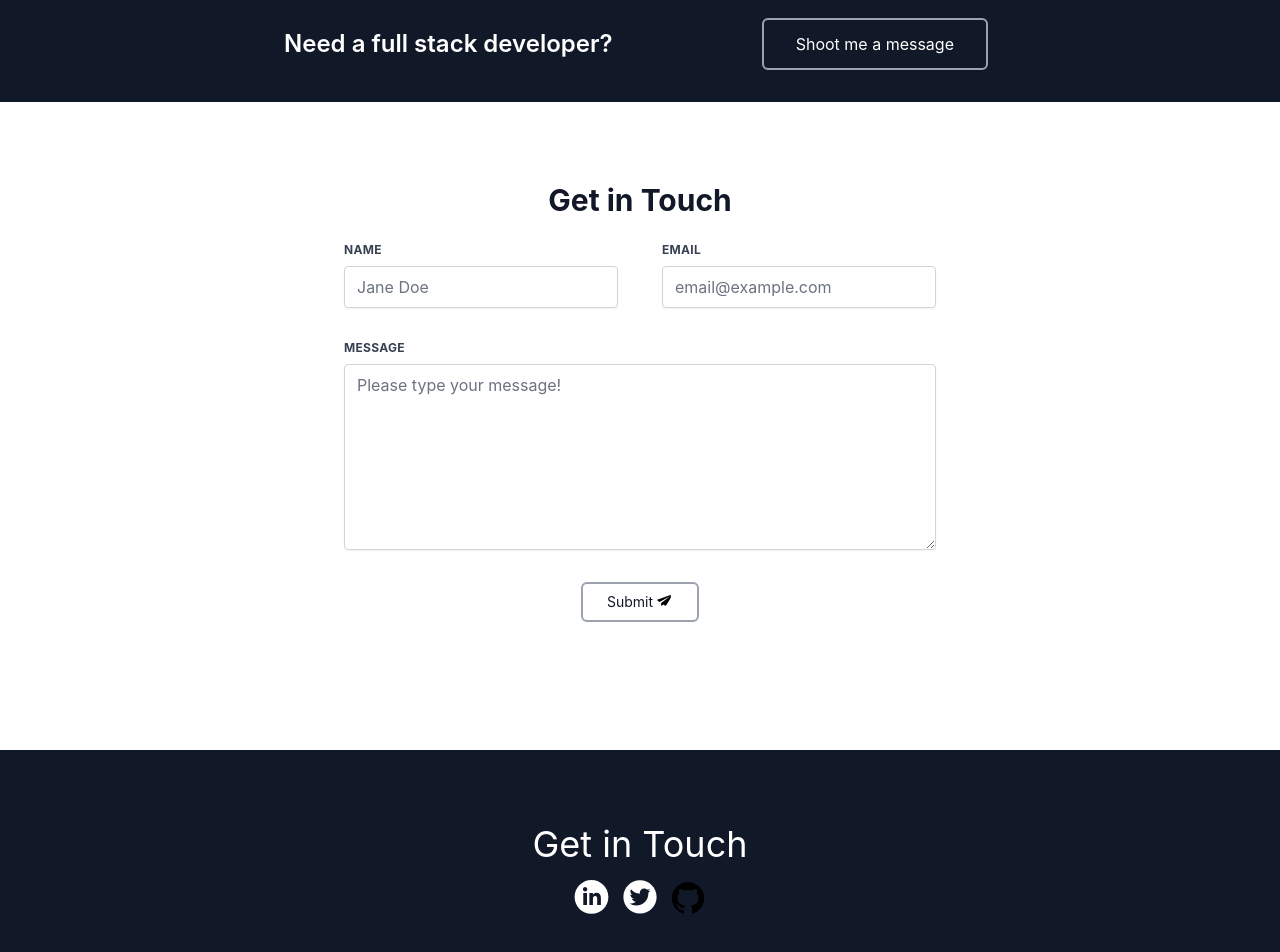
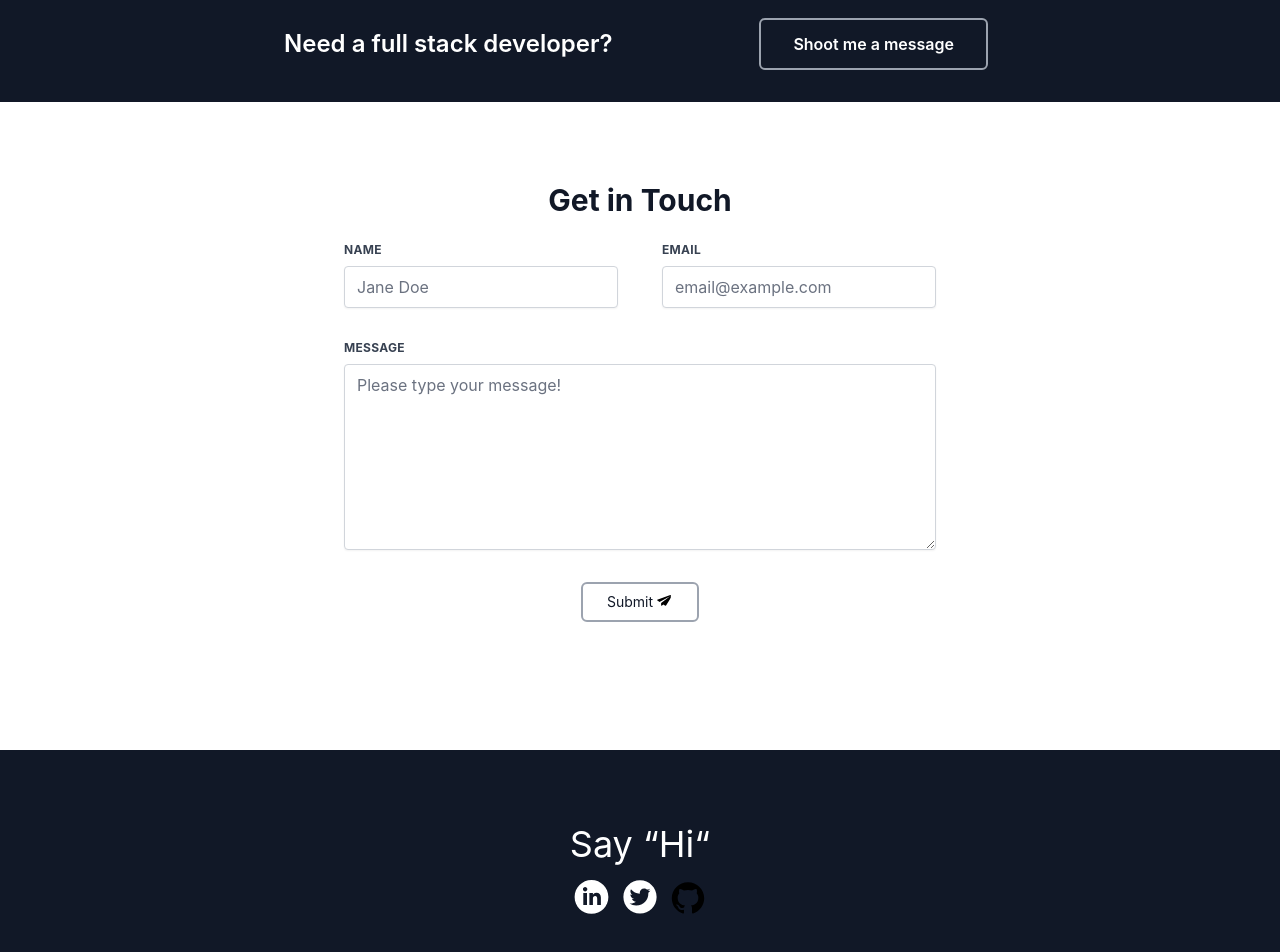
Before and after one commit to noor-codes/noorullah.dev, a Next.js app: page / in a window 1280 px wide. Shown: the part 2130-3082 px from the top of the page. Built offline with nearby package versions, Linux system fonts and the light colour scheme; no server answers; what @tailwindcss/typography would draw is missing.

Commit message:
Shoot me a message && Footer Message

```diff
--- a/components/ContactForm.jsx
+++ b/components/ContactForm.jsx
@@ -2,7 +2,7 @@ import Paperplane from '@/public/icons/landing/paperplane-icon.svg'
 
 const ContactForm = () => {
   return (
-    <fieldset>
+    <fieldset id="contact">
       <form className="mt-20">
         <h2 className="text-2xl text-center font-bold xs:text-3xl lg:mb-2 text-gray-900 dark:text-gray-200">
           Get in Touch
--- a/components/Footer.jsx
+++ b/components/Footer.jsx
@@ -6,7 +6,7 @@ const Footer = () => {
   return (
     <div className="flex flex-col justify-center bg-gray-900 dark:bg-white gap-y-2 w-full h-44 mt-20 md:h-60 xl:h-60">
       <p className="text-white text-3xl mx-10 text-center md:mb-1 xl:text-4xl xl:mb-2 dark:text-gray-900">
-        Get in Touch
+        Say &ldquo;Hi&ldquo;
       </p>
       <div className="flex justify-center flex-row-reverse space-x-2 space-x-reverse md:space-x-3 md:space-x-reverse">
         <a
--- a/components/Landing.jsx
+++ b/components/Landing.jsx
@@ -89,12 +89,13 @@ const Landing = () => {
       <div className="bg-gray-900 dark:bg-white dark:text-gray-900 text-white py-3 pl-6 font-semibold xs:text-lg sm:text-xl sm:py-4 lg:text-2xl lg:py-6 xl:py-8">
         <div className="flex items-center justify-between container min-w-xs mx-auto sm:px-4 md:max-w-2xl xl:max-w-3xl">
           Need a full stack developer?
-          <button
+          <a
+            href="#contact"
             type="button"
             className="sm:flex hidden items-center text-sm px-6 xl:py-3 xl:px-8 xl:text-base mr-8 border-2 select-none border-gray-400 hover:border-gray-900 text-white dark:text-gray-900 hover:bg-gray-100 dark:hover:bg-gray-900 hover:text-gray-900 dark:hover:text-gray-200 cursor-pointer rounded-md py-2 transition duration-500 ease-out focus:outline-none focus:ring-2 focus:ring-offset-2 focus:ring-white focus:ring-opacity-50 focus:ring-offset-gray-900 transform active:scale-95"
           >
             Shoot me a message
-          </button>
+          </a>
         </div>
       </div>
 
```
